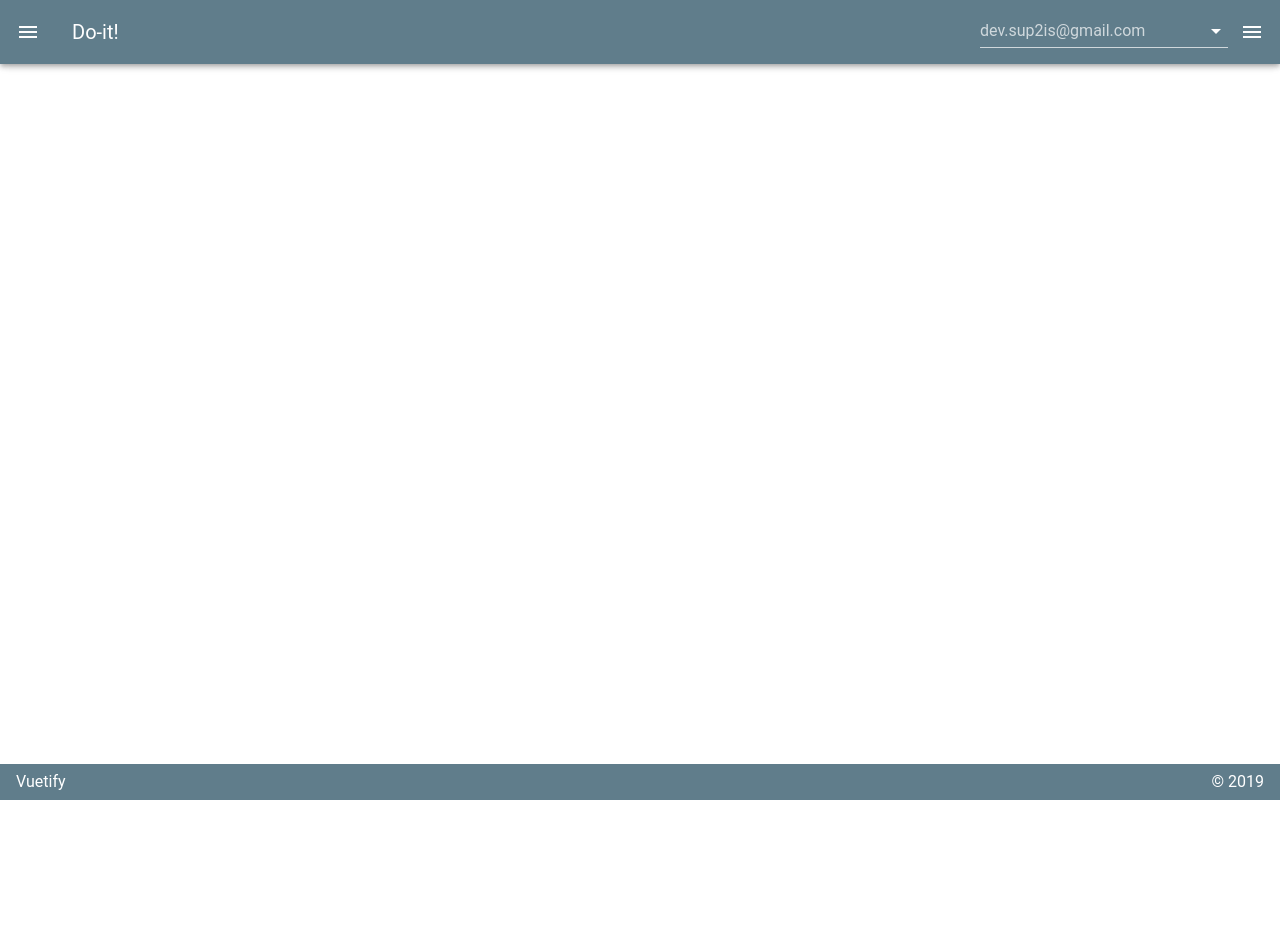
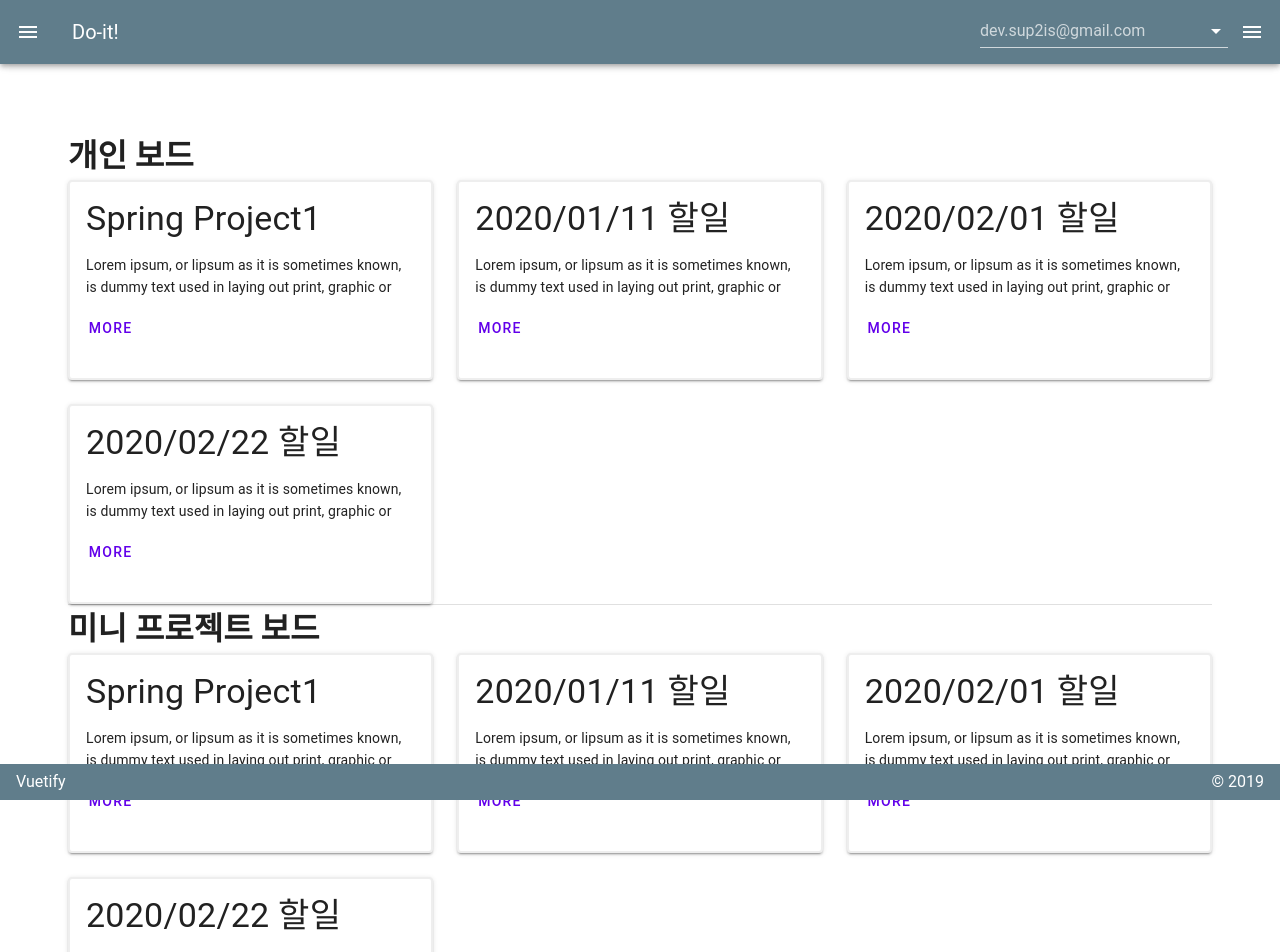
Before and after one commit to MorrisHong/do-it, a Vue app in the folder frontend/: page / in a window 1280 px wide. Shown: the top 952 px of the page. Before the commit the page ends 800 px from the top, so only its background shows below. Built offline with nearby package versions, Linux system fonts and the light colour scheme.

Commit message:
Main 페이지 Draft 완성
draggable 추가

```diff
--- a/frontend/package.json
+++ b/frontend/package.json
@@ -15,6 +15,7 @@
     "popper.js": "^1.16.1",
     "vue": "^2.6.11",
     "vue-router": "^3.1.5",
+    "vuedraggable": "^2.23.2",
     "vuelidate": "^0.7.5",
     "vuetify": "^2.2.15",
     "vuex": "^3.1.2"
--- a/frontend/src/App.vue
+++ b/frontend/src/App.vue
@@ -4,6 +4,7 @@
     <v-navigation-drawer
       v-model="drawerRight"
       app
+      disable-resize-watcher="false"
       clipped
       right
     >
@@ -42,6 +43,7 @@
 
     <v-navigation-drawer
       v-model="drawer"
+      disable-resize-watcher="false"
       app
     >
       <v-list dense>
@@ -50,7 +52,7 @@
             <v-icon>mdi-exit-to-app</v-icon>
           </v-list-item-action>
           <v-list-item-content>
-            <v-list-item-title>Open Temporary Drawer</v-list-item-title>
+            <v-list-item-title>Open Temporary Drawer2</v-list-item-title>
           </v-list-item-content>
         </v-list-item>
       </v-list>
--- a/frontend/src/views/MainPage.vue
+++ b/frontend/src/views/MainPage.vue
@@ -1,24 +1,120 @@
 <template>
-    <v-content>
-      <v-container
-        class="fill-height"
-        fluid
+  <v-content class="ma-12 pa-2">
+    <v-container>
+    <h1>개인 보드</h1>
+    <draggable
+      v-model="rows"
+      tag="v-layout"
+      class="row wrap align-center sortable-list"
+    >
+      <v-flex
+        v-for="row in rows"
+        :key="row.index"
+        class="sortable row-v"
+        xs4
+        pa-3
       >
-
-      </v-container>
-    </v-content>
+        <v-card
+          style="height: 200px; border: 2px solid #eee;"
+        >
+          <v-card-text style="height: 120px; overflow: hidden;">
+            <p class="display-1 text--primary">
+              {{ row.title }}
+            </p>
+            <div class="text--primary">
+              {{ row.description}}
+            </div>
+          </v-card-text>
+          <v-card-actions>
+            <v-btn
+              text
+              color="deep-purple accent-4"
+            >
+              More
+            </v-btn>
+          </v-card-actions>
+        </v-card>
+      </v-flex>
+    </draggable>
+    <v-divider></v-divider>
+    <h1>미니 프로젝트 보드</h1>
+    <draggable
+      v-model="rows"
+      tag="v-layout"
+      class="row wrap align-center sortable-list"
+    >
+      <v-flex
+        v-for="row in rows"
+        :key="row.index"
+        class="sortable row-v"
+        xs4
+        pa-3
+      >
+        <v-card
+          style="height: 200px; border: 2px solid #eee;"
+        >
+          <v-card-text style="height: 120px; overflow: hidden;">
+            <p class="display-1 text--primary">
+              {{ row.title }}
+            </p>
+            <div class="text--primary">
+              {{ row.description}}
+            </div>
+          </v-card-text>
+          <v-card-actions>
+            <v-btn
+              text
+              color="deep-purple accent-4"
+            >
+              More
+            </v-btn>
+          </v-card-actions>
+        </v-card>
+      </v-flex>
+    </draggable>
+  </v-container>
+  </v-content>
 </template>
 
 <script>
+
+  import draggable from "vuedraggable";
+
   export default {
     props: {
       source: String,
+    },
+    components: {
+      draggable
     },
     data: () => ({
       drawer: null,
       drawerRight: null,
       right: false,
       left: false,
+      enabled: true,
+      rows: [
+        {
+          index: 1,
+          title: "Spring Project1",
+          description: "Lorem ipsum, or lipsum as it is sometimes known, is dummy text used in laying out print, graphic or web designs. The passage is attributed to an unknown typesetter in the"
+        },
+        {
+          index: 2,
+          title: "2020/01/11 할일",
+          description: "Lorem ipsum, or lipsum as it is sometimes known, is dummy text used in laying out print, graphic or web designs. The passage is attributed to an unknown typesetter in the unknown typesetter in the unknown typesetter in the unknown typesetter in the unknown typesetter in the unknown typesetter in the unknown typesetter in the "
+        },
+        {
+          index: 3,
+          title: "2020/02/01 할일",
+          description: "Lorem ipsum, or lipsum as it is sometimes known, is dummy text used in laying out print, graphic or web designs. The passage is attributed to an unknown typesetter in the unknown typesetter in the unknown typesetter in the unknown typesetter in the unknown typesetter in the unknown typesetter in the unknown typesetter in the "
+        },
+        {
+          index: 4,
+          title: "2020/02/22 할일",
+          description: "Lorem ipsum, or lipsum as it is sometimes known, is dummy text used in laying out print, graphic or web designs. The passage is attributed to an unknown typesetter in the unknown typesetter in the unknown typesetter in the unknown typesetter in the unknown typesetter in the unknown typesetter in the unknown typesetter in the "
+        }
+      ]
     }),
   }
 </script>
```
Also changed, not shown: 1 other file (tests, documents, lock files or other folders).
